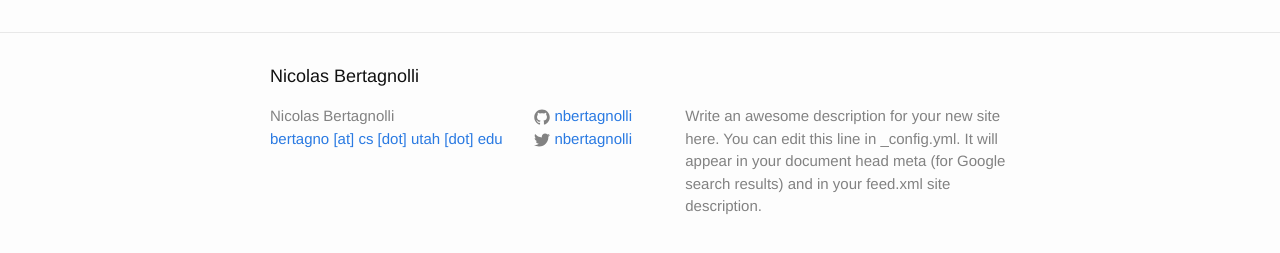
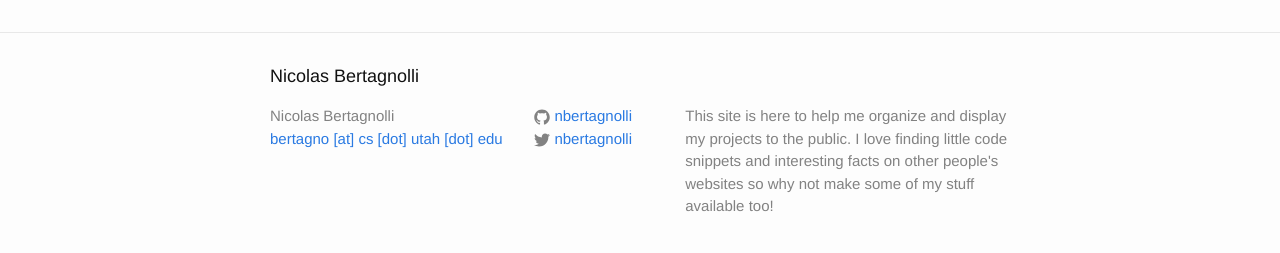
Before and after one commit to nbertagnolli/nbertagnolli.github.io, a Jekyll site: the page built from index.html, in a window 1280 px wide. Shown: the part 264-517 px from the top of the page. Built offline with Jekyll 4.4.1, drawn with Linux system fonts in a browser that asks for light colours.

Commit message:
Added site footer description

```diff
--- a/_config.yml
+++ b/_config.yml
@@ -2,9 +2,7 @@
 title: Nicolas Bertagnolli
 email: bertagno [at] cs [dot] utah [dot] edu
 description: > # this means to ignore newlines until "baseurl:"
-  Write an awesome description for your new site here. You can edit this
-  line in _config.yml. It will appear in your document head meta (for
-  Google search results) and in your feed.xml site description.
+  This site is here to help me organize and display my projects to the public.  I love finding little code snippets and interesting facts on other people's websites so why not make some of my stuff available too!
 baseurl: "" # the subpath of your site, e.g. /blog/
 url: "http://yourdomain.com" # the base hostname & protocol for your site
 twitter_username: nbertagnolli
```
